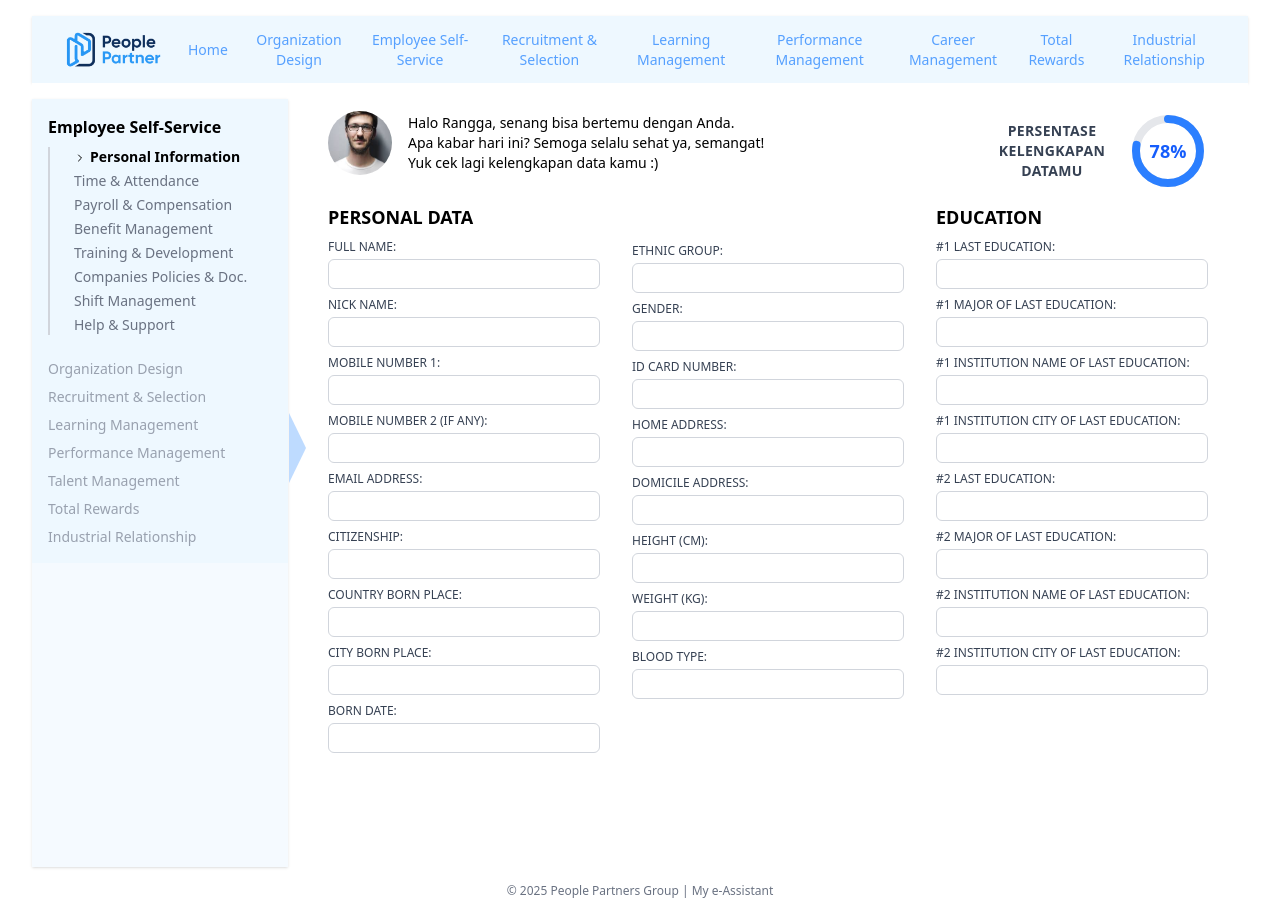
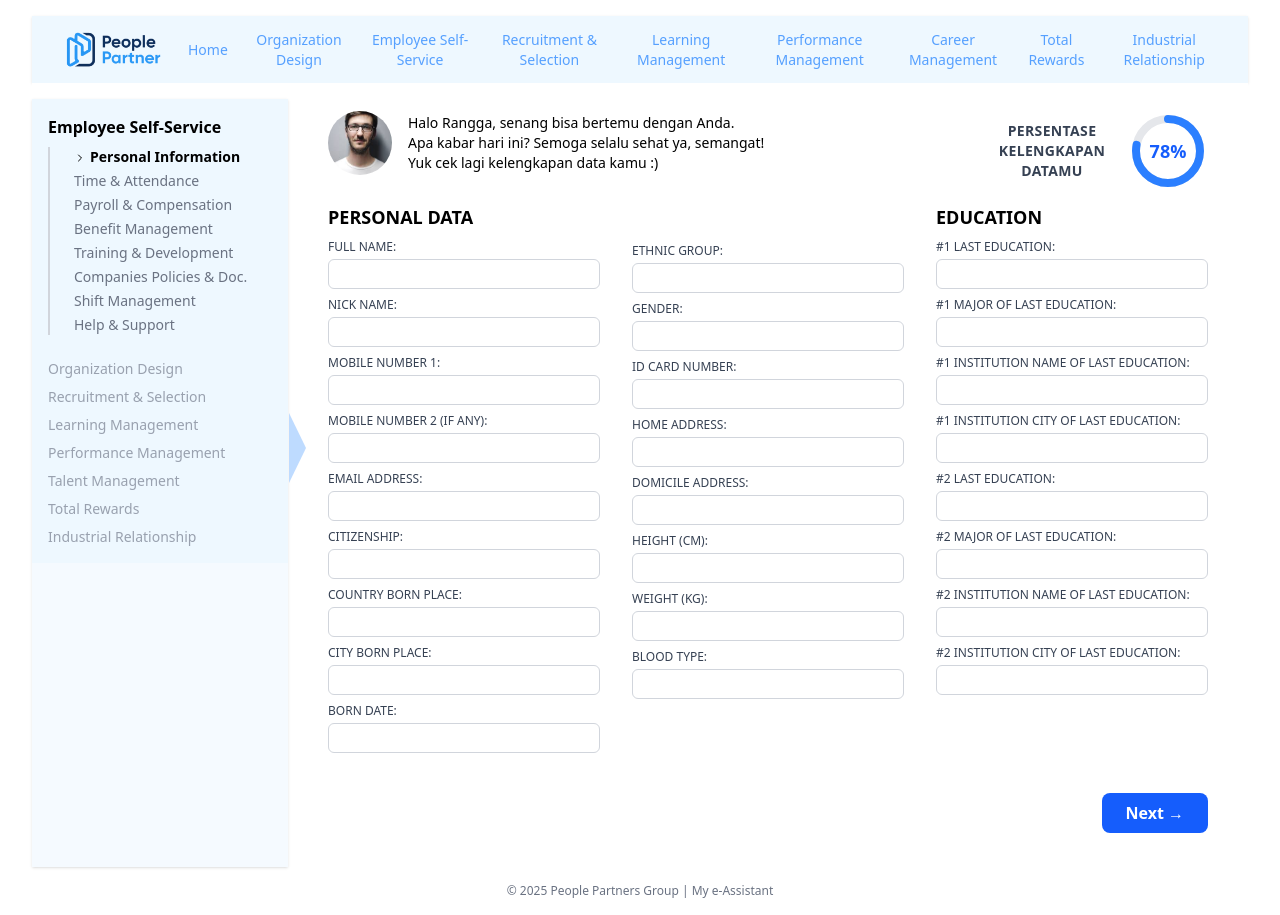
Before and after one commit to logikasistembisnis/fe-hrms, a Next.js app: page /employee-self-service/information in a window 1280 px wide. Built offline with nearby package versions, Linux system fonts and the light colour scheme.

Commit message:
information employee page

```diff
--- a/src/app/employee-self-service/information/page.tsx
+++ b/src/app/employee-self-service/information/page.tsx
@@ -1,9 +1,18 @@
+"use client";
+
+import { useState } from "react";
 import ProfileHeader from "@/components/information/ProfileHeader";
 import ProfileProgress from "@/components/information/ProfileProgress";
 import PersonalDataForm from "@/components/information/PersonalDataForm";
 import EducationForm from "@/components//information/EducationForm";
+import FamilyMemberForm from "@/components/information/FamilyMemberForm";
+import OtherInformationForm from "@/components/information/OtherInformationForm";
+import WorkingExperienceForm from "@/components/information/WorkingExperience";
 
 export default function InformationPage() {
+  // State to track the current step
+  const [step, setStep] = useState(1);
+
   return (
     <main className="w-full px-4">
       {/* Header Section */}
@@ -14,7 +23,9 @@ export default function InformationPage() {
         <ProfileProgress percentage={78} />
       </div>
 
-      {/* Main form */}
+      {/* Form Step 1 */}
+      {step === 1 && (
+        <>
           <div className="grid grid-cols-3 gap-8 bg-white">
             {/* Left column: Personal Data (left side form fields) */}
             <PersonalDataForm section="left" />
@@ -25,6 +36,69 @@ export default function InformationPage() {
             {/* Right column: Education form */}
             <EducationForm />
           </div>
+          <div className="flex justify-end mt-6">
+            <button
+              onClick={() => setStep(2)}
+              className="bg-blue-600 hover:bg-blue-700 text-white font-semibold py-2 px-6 rounded-lg transition"
+            >
+              Next →
+            </button>
+          </div>
+        </>
+      )}
+
+      {/* Form Step 2 */}
+      {step === 2 && (
+        <>
+          <div className="grid grid-cols-3 gap-8 bg-white">
+            {/* Left column */}
+            <FamilyMemberForm section="left" />
+
+            {/* Middle column*/}
+            <FamilyMemberForm section="right" />
+
+            {/* Right column*/}
+            <OtherInformationForm />
+          </div>
+          <div className="flex justify-between mt-6">
+            <button
+              onClick={() => setStep(1)}
+              className="bg-gray-300 hover:bg-gray-400 text-gray-700 font-semibold py-2 px-6 rounded-lg transition"
+            >
+              ← Back
+            </button>
+
+            <button
+              onClick={() => setStep(3)}
+              className="bg-blue-600 hover:bg-blue-700 text-white font-semibold py-2 px-6 rounded-lg transition"
+            >
+              Next →
+            </button>
+          </div>
+        </>
+      )}
+
+      {/* Form Step 3 */}
+      {step === 3 && (
+        <>
+          <WorkingExperienceForm />
+
+          <div className="flex justify-between mt-6">
+            <button
+              onClick={() => setStep(2)}
+              className="bg-gray-300 hover:bg-gray-400 text-gray-700 font-semibold py-2 px-6 rounded-lg transition"
+            >
+              ← Back
+            </button>
+
+            <button
+              className="bg-green-600 hover:bg-green-700 text-white font-semibold py-2 px-6 rounded-lg transition"
+            >
+              Submit
+            </button>
+          </div>
+        </>
+      )}
     </main>
   );
 }
```
Lines whose indentation alone changed are shown as unchanged.
